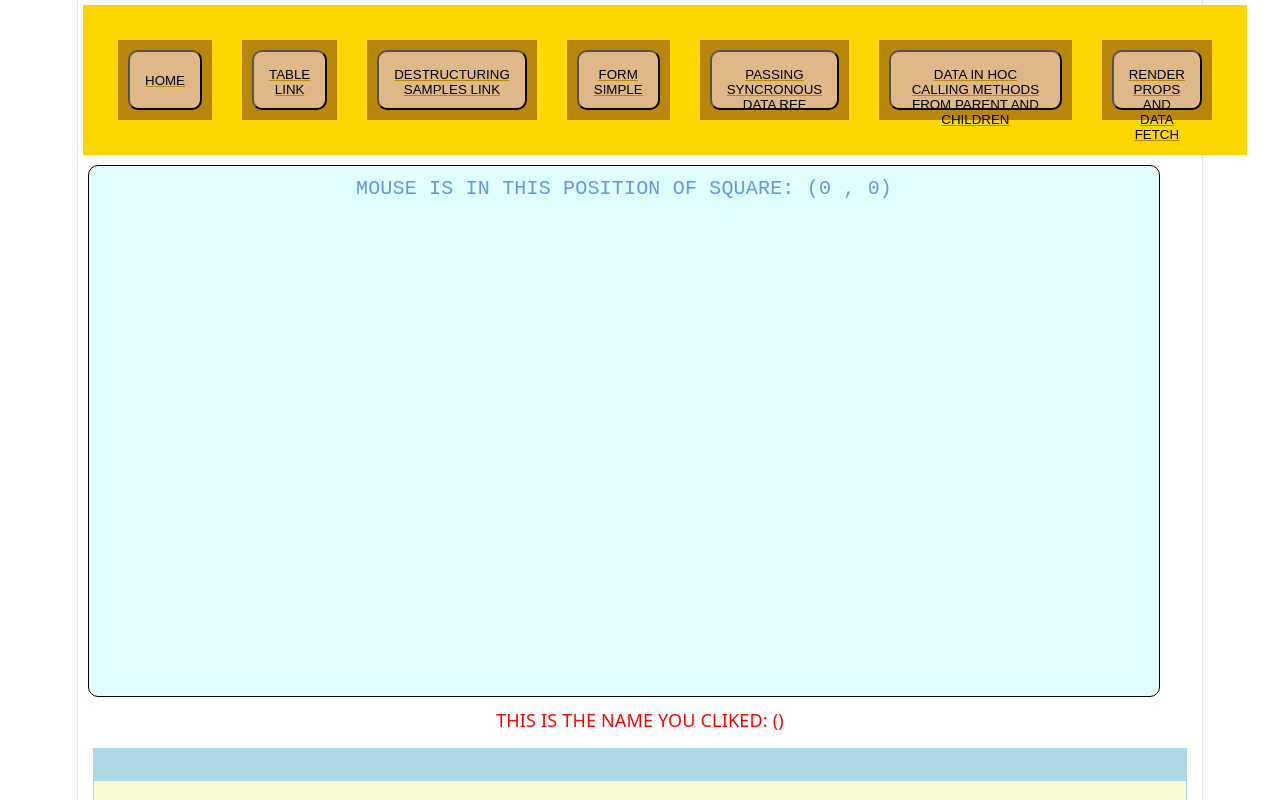
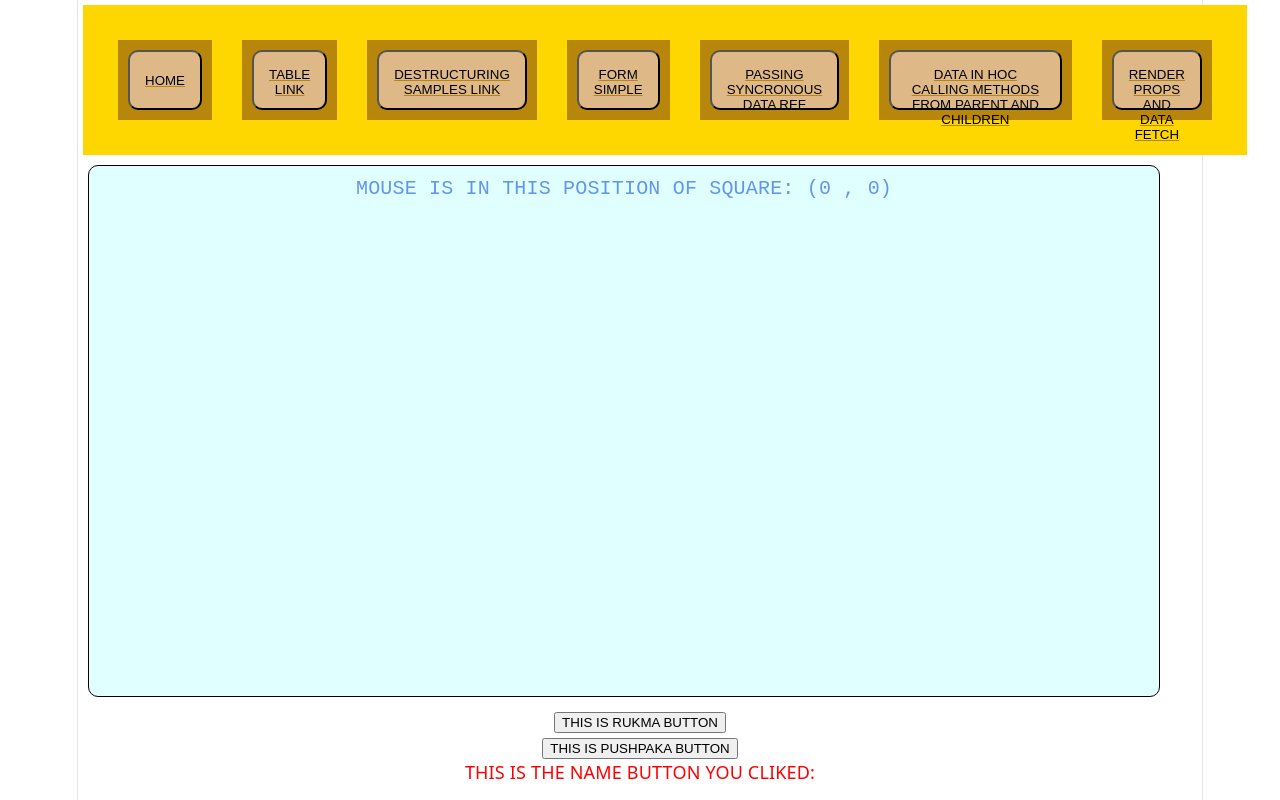
Before and after one commit to daversa-nicolas/pw4-vite, a React (Vite) app: page /CommonRelegate in a window 1280 px wide. Shown: the top 800 px of the page. Built offline with nearby package versions, Linux system fonts and the light colour scheme.

Commit message:
render-props-in-common-component-child-rukma

```diff
--- a/src/components/render-props-vs-hoc/CommonRelegate.tsx
+++ b/src/components/render-props-vs-hoc/CommonRelegate.tsx
@@ -1,27 +1,64 @@
 import PropRenderPattern from "./PropRenderPattern.tsx";
 import PropRenderTheLabel from "./PropRenderTheLabel.tsx";
+import Rukma from "./Rukma.tsx";
+import {useState} from "react";
+import Pushpaka from "./Pushpaka.tsx";
 
 // commonrelegate is the composabnt trhat implement prop
 // proppatterrender  so to calling in routing directly
+//CHILDREN (1)PROP RENDERTHRELABEL
     export default function CommonRelegate() {
+        // État local au parent pour stocker la valeur reçue de l'enfant Rukma
+        const [nomSelectionne, setNomSelectionne] = useState<string>("");
+
+        // Cette fonction sera passée à l'enfant Rukma.
+        // Quand Rukma clique, "RUKMA_NAME" arrive ici dans 'nameFromChild'
+        const handleAddName = (nameFromChild: string): void => {
+            setNomSelectionne(nameFromChild);
+        };
 
         return (
             <div>
                 <PropRenderPattern render={
 
-                ({ x, y }) => (
+                    ({x, y}) => (
                         <div>
-                        MOUSE IS IN THIS POSITION OF SQUARE:  ({ x } , { y })
+                            MOUSE IS IN THIS POSITION OF SQUARE: ({x} , {y})
                         </div>
                     )}/>
 
 
-            <PropRenderTheLabel render = {
+                {/*
+            React s'exécute de manière stricte : si le composant appelé ne génère qu'un <label>,
+            aucun bouton n'apparaîtra automatiquement dans le DOM.
+*/}
+                {/*
+              1. On affiche le composant Rukma.
+              C'est LUI qui contient le vrai bouton et son state.name ("RUKMA_NAME")
+            */}
+                <Rukma addName={handleAddName}/>
+                <Pushpaka addName={handleAddName}/>
 
-                ( {nameVimana})=>
-                    (<label>THIS IS THE NAME YOU CLIKED: ({nameVimana})</label>)
+                <PropRenderTheLabel render={
+
+                    ({nameVimana}) =>
+                        (
+                            <div>
+                                {/*On utilise 'nomSelectionne' ici !
+                          Si aucun clic n'a eu lieu, on affiche la valeur par défaut de la render prop.
+                        */}
+
+                                <label>
+                                    THIS IS THE NAME BUTTON YOU CLIKED: {nomSelectionne || nameVimana}
+                                </label>
+
+
+                            </div>)
+
 
                 }/>
+
+
             </div>
 
         );
--- a/src/components/render-props-vs-hoc/PropRenderPattern.tsx
+++ b/src/components/render-props-vs-hoc/PropRenderPattern.tsx
@@ -50,8 +50,8 @@ PropRenderPatternState> {
             x: event.clientX,
             y: event.clientY,
         })
-        console.log(event.clientX);
-        console.log(event.clientY);
+        //console.log(event.clientX);
+        //console.log(event.clientY);
     }
 
 
--- a/src/components/render-props-vs-hoc/PropRenderTheLabel.tsx
+++ b/src/components/render-props-vs-hoc/PropRenderTheLabel.tsx
@@ -8,9 +8,10 @@ interface PropRenderTheLabelState {
 interface PropRenderTheLabelProps {
     render: (data: {
                  nameVimana: string
+                  addName: (name: string) => void;
              }) => React.JSX.Element;
 }
-
+// PARENT (1) COMMONRELEGATE
 class PropRenderTheLabel extends React.Component <PropRenderTheLabelProps, PropRenderTheLabelState>{
 
 // initialisation need to have empty value
@@ -19,11 +20,15 @@ class PropRenderTheLabel extends React.Component <PropRenderTheLabelProps, PropR
     };
 
 // WITH DUMMY ARGUMENT FONTION
-    addName=(nameDummy:string)=>{
-        console.log(nameDummy);
-        this.setState({
-            nameVimana: "YOU CLIKED ON : "+ nameDummy
-        })
+    addName=(nameDummy: string)=>{
+        console.log( "PASSING IN THIS FUNCTION THE VALUE : "+nameDummy);
+        if (nameDummy.startsWith("YOU CLICKED ON : ")) {
+            return;
+        }else {
+            this.setState({
+                nameVimana: "YOU CLIKED ON : " + nameDummy
+            })
+        }
     }
 
 
@@ -31,7 +36,8 @@ class PropRenderTheLabel extends React.Component <PropRenderTheLabelProps, PropR
         const {nameVimana} = this.state;
         return (
             <div style={{color: "red"}}>
-                {this.props.render({nameVimana})}
+                {/*  On envoie aussi this.addName au parent (1)*/}
+                {this.props.render({ nameVimana, addName: this.addName })}
             </div>
         );
     }
--- a/src/components/render-props-vs-hoc/Pushpaka.tsx
+++ b/src/components/render-props-vs-hoc/Pushpaka.tsx
@@ -1,15 +1,15 @@
 import React from 'react';
 
 
-export interface PushpakaProps {
-
+// TODO need export to parent ? see in execution
+interface PushpakaProps {
     // IN PROPS   LA FUNCTION EXPORT  VERS PARENT DEFINE IN PARENT
     // declaring this function
     // la valeur vient de name et stockée en this.state, donc name \
     // est un state
     addName: (name: string) => void;
 }
-export interface PushpakaState {
+interface PushpakaState {
     name: string;
 }
 
--- a/src/components/render-props-vs-hoc/Rukma.tsx
+++ b/src/components/render-props-vs-hoc/Rukma.tsx
@@ -15,6 +15,7 @@ interface RukmaState {
 }
 
 class Rukma extends React.Component<RukmaProps,RukmaState> {
+
     constructor(props: RukmaProps) {
         super(props);
         this.state={
@@ -25,6 +26,7 @@ class Rukma extends React.Component<RukmaProps,RukmaState> {
     render() {
         //addName est une PROPRIETE D un TAGS cause par RENDER PROPS? TODO
         const { addName} = this.props;
+        console.log('RENDER RUKMA');
         //  name est un STATE qui a stockée Value string
         // "RUKMA_NAME" est stockée dans this.state.
         const { name} = this.state;
@@ -33,6 +35,8 @@ class Rukma extends React.Component<RukmaProps,RukmaState> {
             <div>
                 <button onClick={()=>addName(name)}>THIS IS RUKMA BUTTON</button>
             </div>
+
+
         );
     }
 }
```
Lines whose indentation alone changed are shown as unchanged.
